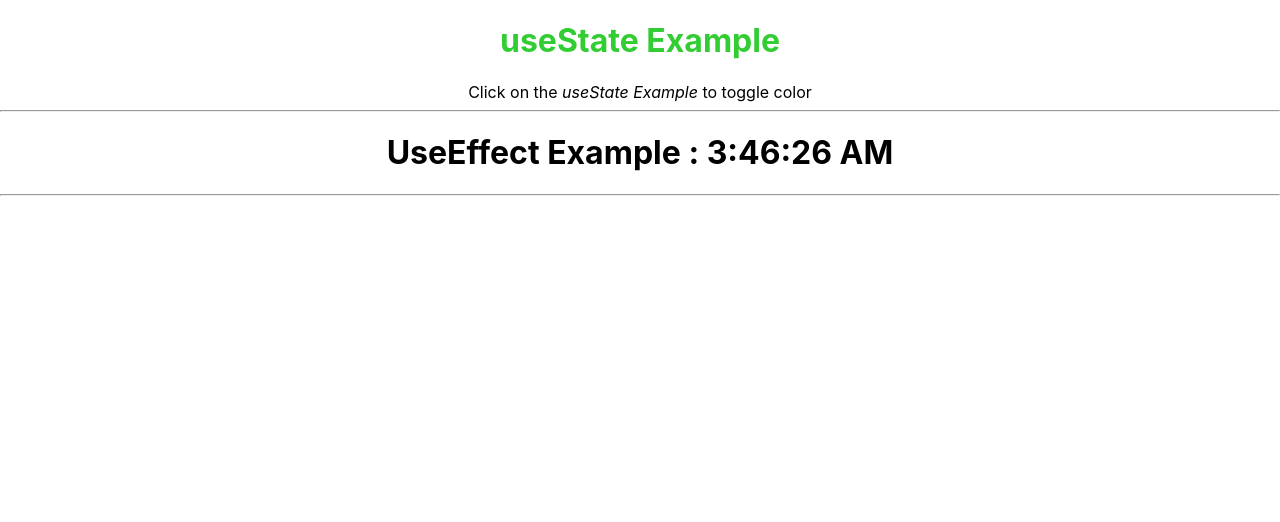
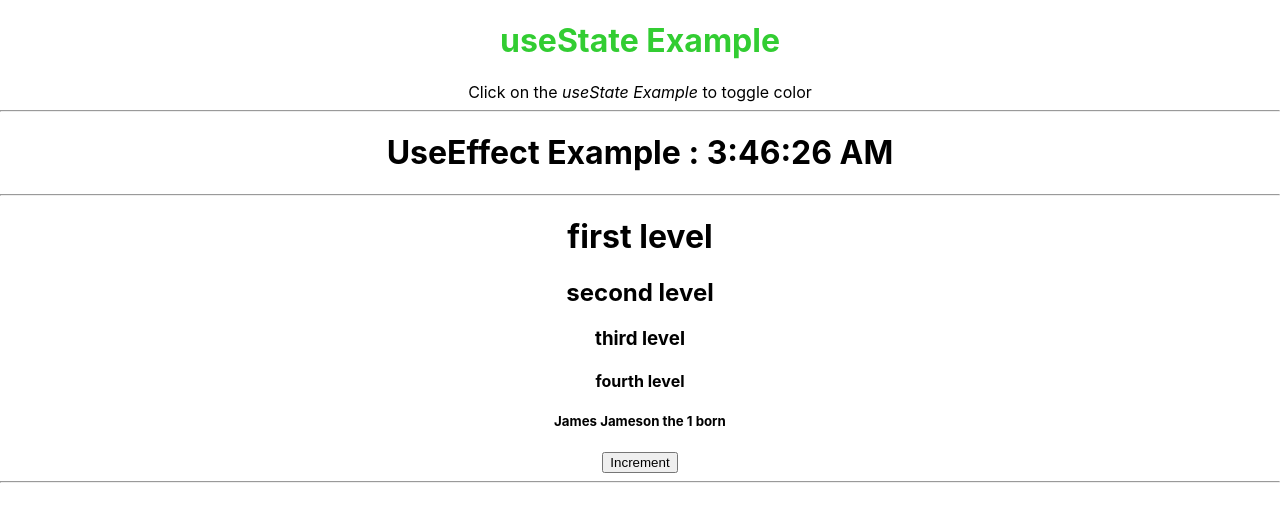
Before and after one commit to suresharam/react-hooks, a React (Create React App) app: page / in a window 1280 px wide. Shown: the top 522 px of the page. Built offline with nearby package versions, Linux system fonts and the light colour scheme.

Commit message:
Context hook component

```diff
--- a/src/App.js
+++ b/src/App.js
@@ -2,6 +2,7 @@ import State from './components/State';
 import Effect from './components/Effect';
 
 import './App.css';
+import Context from './components/Context';
 
 function App() {
   return (
@@ -11,6 +12,9 @@ function App() {
 
       <Effect />
       <hr/>
+
+      <Context />
+      <hr />
     </div>
   );
 }
--- /dev/null
+++ b/src/components/Context.js
@@ -0,0 +1,67 @@
+import { useState, useContext, createContext } from "react";
+
+const UserContext = createContext([
+  {
+    firstName: "Bob",
+    lastName: "Bobberson",
+    suffix: 1,
+    email: "bobbobberson@example.com"
+  },
+  (obj) => obj
+]);
+
+const LevelFive = () => {
+  const [user, setUser] = useContext(UserContext);
+
+  return (
+    <div>
+      <h5>{`${user.firstName} ${user.lastName} the ${user.suffix} born`}</h5>
+      <button
+        onClick={() => {
+          setUser(Object.assign({}, user, { suffix: user.suffix + 1 }));
+        }}
+      >
+        Increment
+      </button>
+    </div>
+  );
+};
+
+const LevelFour = () => (
+  <div>
+    <h4>fourth level</h4>
+    <LevelFive />
+  </div>
+);
+
+const LevelThree = () => (
+  <div>
+    <h3>third level</h3>
+    <LevelFour />
+  </div>
+);
+
+const LevelTwo = () => (
+  <div>
+    <h2>second level</h2>
+    <LevelThree />
+  </div>
+);
+
+const ContextComponent = () => {
+  const userState = useState({
+    firstName: "James",
+    lastName: "Jameson",
+    suffix: 1,
+    email: "jamesjameson@example.com"
+  });
+
+  return (
+    <UserContext.Provider value={userState}>
+      <h1>first level</h1>
+      <LevelTwo />
+    </UserContext.Provider>
+  );
+};
+
+export default ContextComponent;
```
